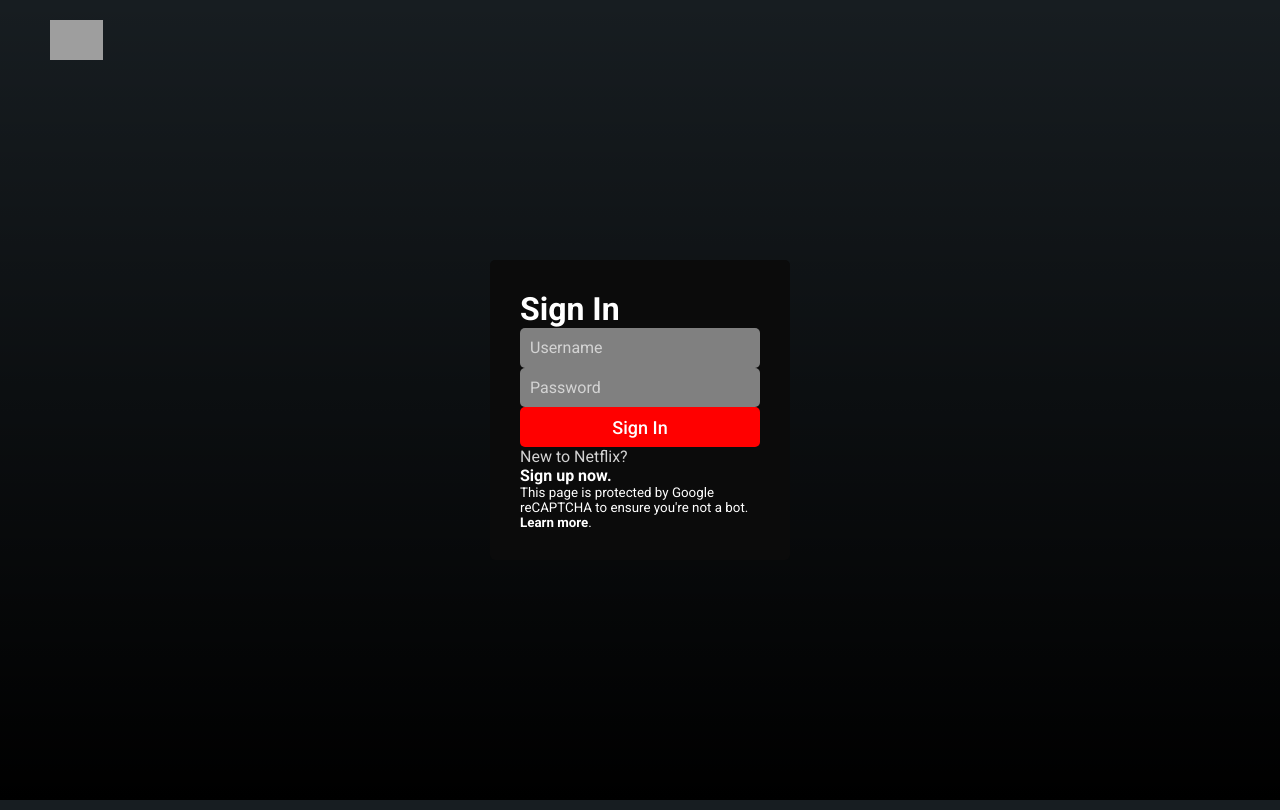
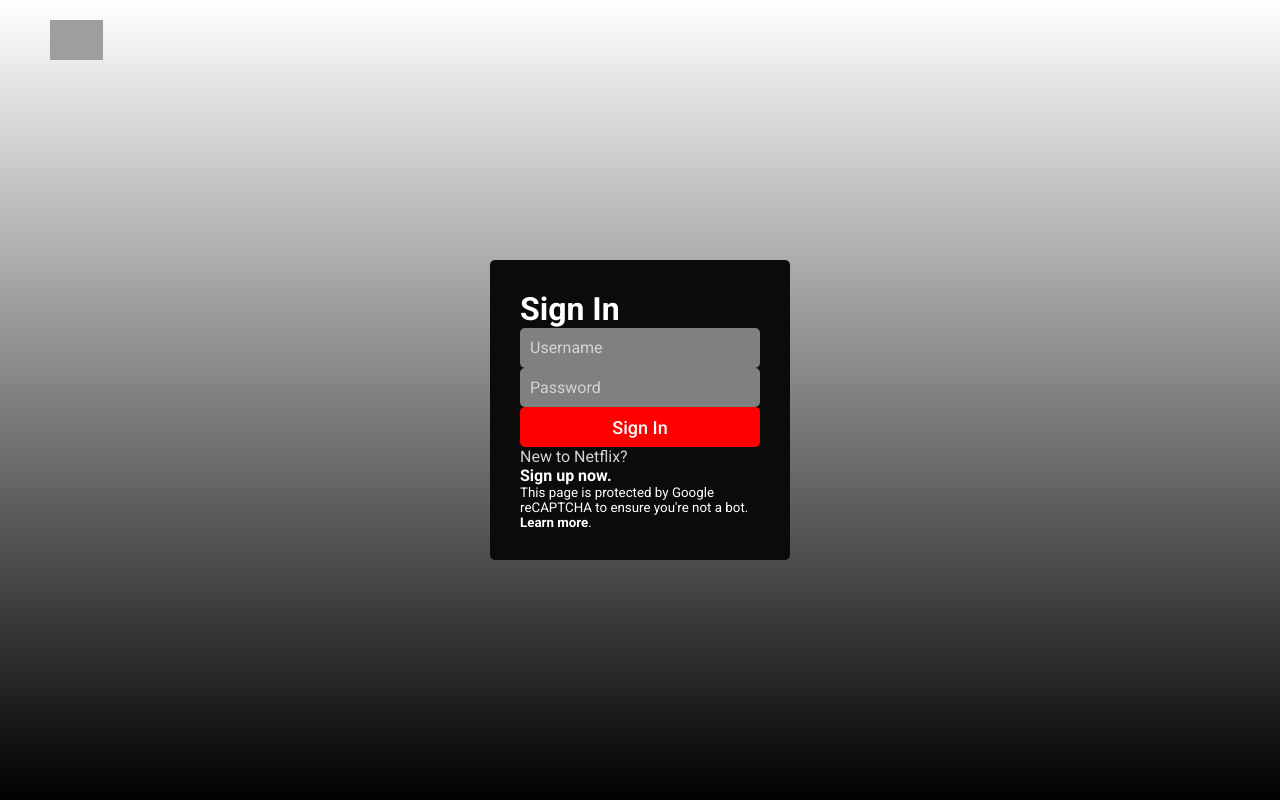
Before and after one commit to nguyenvinhtieng/movie_fe, a React (Create React App) app: page /login in a window 1280 px wide. Built offline with nearby package versions, Linux system fonts and the light colour scheme; grey boxes are pictures that could not be loaded.

Commit message:
resolve confict css

```diff
--- a/src/app.scss
+++ b/src/app.scss
@@ -105,7 +105,7 @@
     scroll-behavior: smooth;
   }
 
-  body { background: var(--eerie-black); }
+  // body { background: var(--eerie-black); }
 
   body.active { overflow: hidden; }
 
@@ -1084,7 +1084,7 @@
      */
 
     .container {
-      max-width: 540px;
+      // max-width: 540px;
       margin-inline: auto;
     }
 
@@ -1173,7 +1173,7 @@
      * REUSED STYLE
      */
 
-    .container { max-width: 720px; }
+    // .container { max-width: 720px; }
 
 
 
@@ -1318,7 +1318,7 @@
      * REUSED STYLE
      */
 
-    .container { max-width: 960px; }
+    // .container { max-width: 960px; }
 
     /* MOVIE CARD */
 
@@ -1501,7 +1501,7 @@
      * REUSED STYLE
      */
 
-    .container { max-width: 1320px; }
+    // .container { max-width: 1320px; }
 
     /* MOVIE CARD */
 
```
